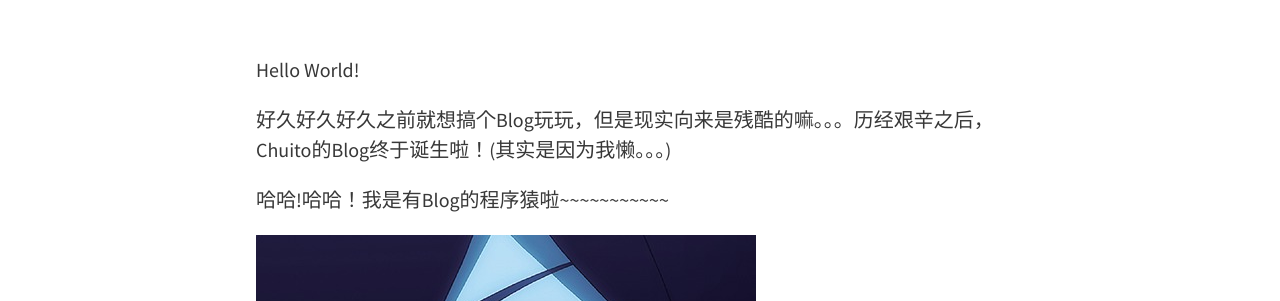
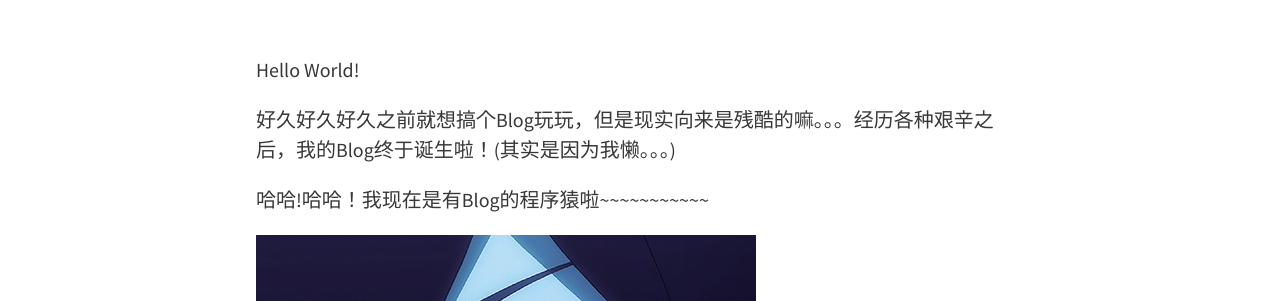
Before and after one commit to ChuitoChan/ChuitoChan.github.io, a Jekyll site: the page built from _posts/2015-07-15-hello-world.md, in a window 1280 px wide. Shown: the part 421-722 px from the top of the page. Built offline with Jekyll 4.4.1, drawn with Linux system fonts in a browser that asks for light colours; nearby versions of some CDN libraries.

Commit message:
new post

```diff
--- a/_posts/2015-07-15-hello-world.md
+++ b/_posts/2015-07-15-hello-world.md
@@ -5,8 +5,8 @@ feature-img: "img/sample_feature_img.png"
 ---
 Hello World!
 
-好久好久好久之前就想搞个Blog玩玩，但是现实向来是残酷的嘛。。。历经艰辛之后，Chuito的Blog终于诞生啦！(其实是因为我懒。。。)<br>
+好久好久好久之前就想搞个Blog玩玩，但是现实向来是残酷的嘛。。。经历各种艰辛之后，我的Blog终于诞生啦！(其实是因为我懒。。。)<br>
 
-哈哈!哈哈！我是有Blog的程序猿啦~~~~~~~~~~~
+哈哈!哈哈！我现在是有Blog的程序猿啦~~~~~~~~~~~
 
 ![Geometric pattern with fading gradient](/img/hello-world.jpg)
```
